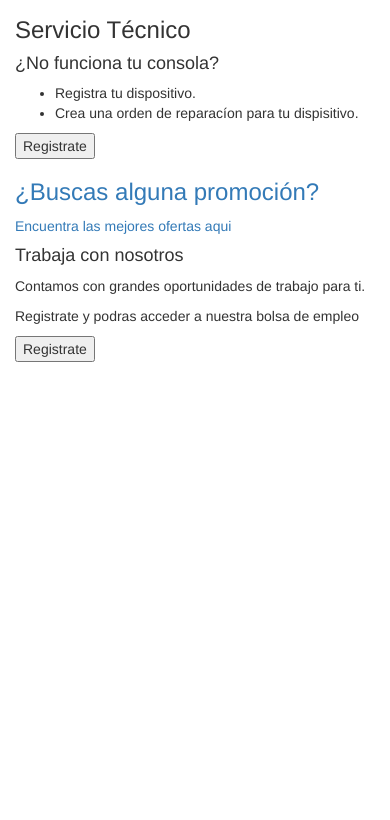
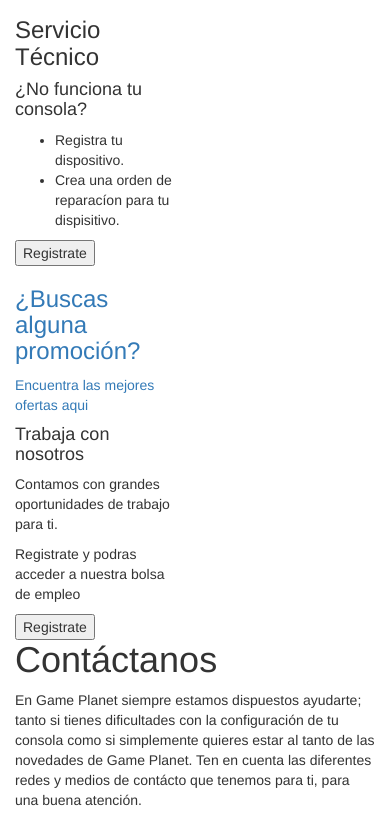
Before and after one commit to franrt/game-planet, a plain HTML site: page index1.html in a window 390 px wide. Shown: the part 24-844 px from the top of the page. Drawn offline with nearby package versions, Linux system fonts and the light colour scheme.

Commit message:
caja central

```diff
--- a/index1.html
+++ b/index1.html
@@ -14,7 +14,7 @@
    	  	  <div class="col-md-12 col-sm-12 col-xs-12">
    	  	  	  <img src="assets/img/contacto.png" alt="contact" width="50%">
    	  	  </div>
-   	  	  <div class="col-md-3 col-sm-12 col-xs-12">
+   	  	  <div class="col-md-3 col-sm-6 col-xs-6">
    	  	  	   <div class="caja1">
    	  	  	  	  	 <h3>Servicio Técnico</h3>
    	  	  	  	  	 <h4>¿No funciona tu consola?</h4>
@@ -37,6 +37,11 @@
                    <button>Registrate</button>
                </div>
    	  	  </div>
+           <div class="col-md-6">
+              <div class="cajaCentral">
+                  <h1>Contáctanos</h1>
+                  <p>En Game Planet siempre estamos dispuestos ayudarte; tanto si tienes dificultades con la configuración de tu consola como si simplemente quieres estar al tanto de las novedades de Game Planet. Ten en cuenta las diferentes redes y medios de contácto que tenemos para ti, para una buena atención.</p>
+              </div>
    	  </div>
    </div>
 </body>
```
